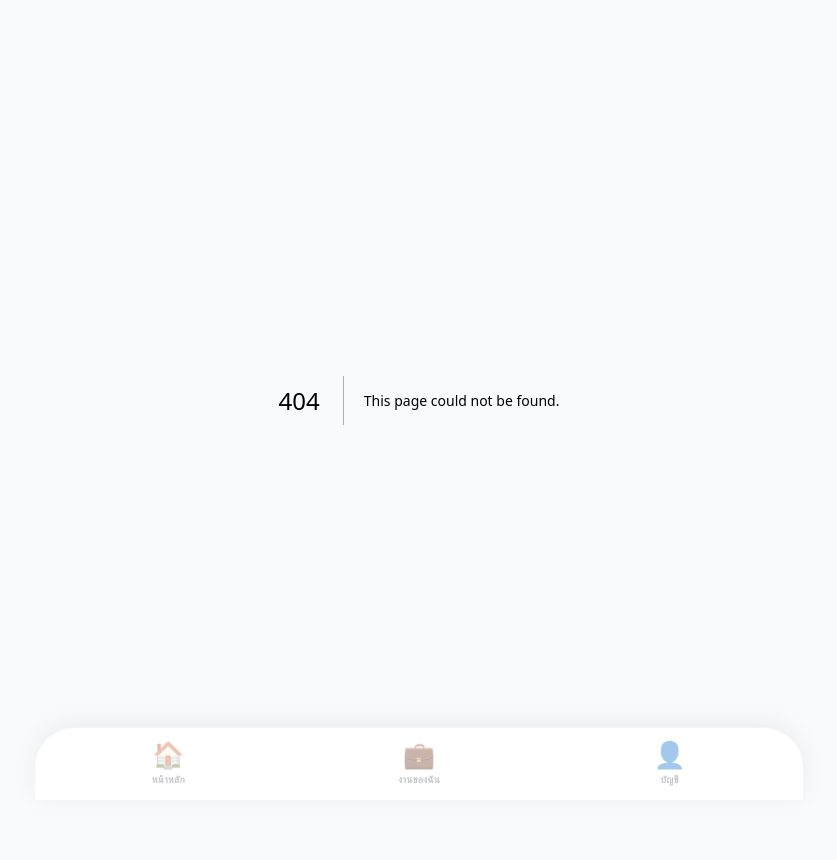
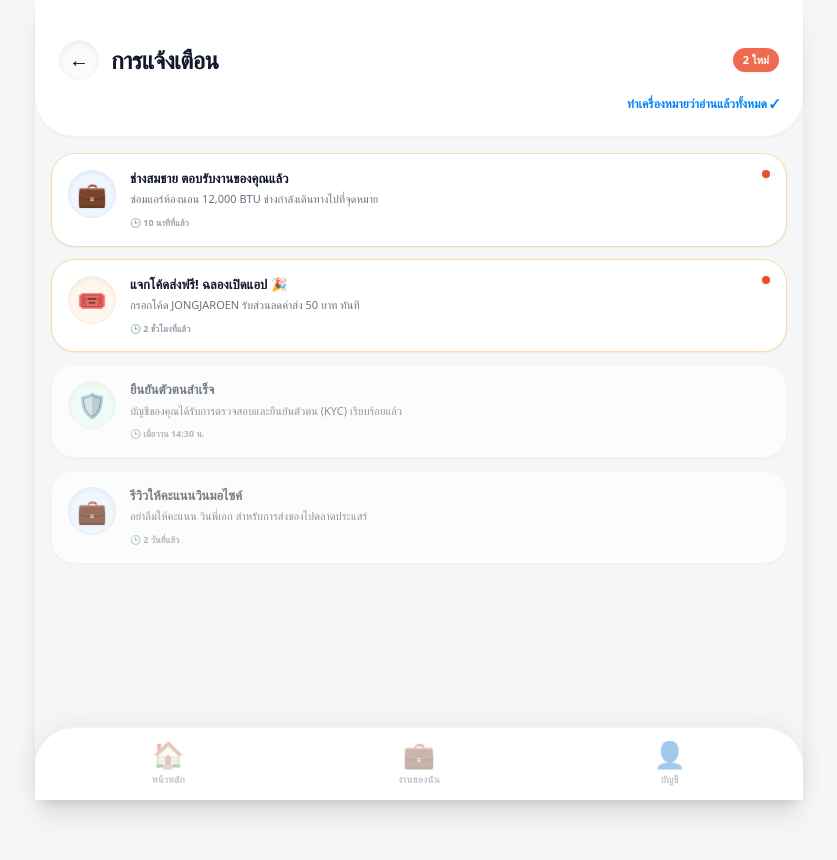
Before and after one commit to BSam-B3/jong-jaroen, a Next.js app: page /notifications in a window 1280 px wide. Before the commit this address had no page. Shown: the top 860 px of the page, without its empty margins (221-1058 px from the left). Built offline with nearby package versions, Linux system fonts and the light colour scheme.

Commit message:
Add notifications page with mock data

```diff
--- /dev/null
+++ b/app/notifications/page.tsx
@@ -0,0 +1,168 @@
+'use client';
+
+import Link from "next/link";
+import { useState } from "react";
+
+// 📌 ข้อมูลจำลอง (Mock Data)
+type NotificationType = 'job' | 'promo' | 'system';
+
+interface Notification {
+  id: string;
+  type: NotificationType;
+  title: string;
+  message: string;
+  time: string;
+  isRead: boolean;
+  link?: string;
+}
+
+const MOCK_NOTIFICATIONS: Notification[] = [
+  {
+    id: '1',
+    type: 'job',
+    title: 'ช่างสมชาย ตอบรับงานของคุณแล้ว',
+    message: 'ซ่อมแอร์ห้องนอน 12,000 BTU ช่างกำลังเดินทางไปที่จุดหมาย',
+    time: '10 นาทีที่แล้ว',
+    isRead: false,
+    link: '/my-jobs'
+  },
+  {
+    id: '2',
+    type: 'promo',
+    title: 'แจกโค้ดส่งฟรี! ฉลองเปิดแอป 🎉',
+    message: 'กรอกโค้ด JONGJAROEN รับส่วนลดค่าส่ง 50 บาท ทันที',
+    time: '2 ชั่วโมงที่แล้ว',
+    isRead: false,
+    link: '/coupons'
+  },
+  {
+    id: '3',
+    type: 'system',
+    title: 'ยืนยันตัวตนสำเร็จ',
+    message: 'บัญชีของคุณได้รับการตรวจสอบและยืนยันตัวตน (KYC) เรียบร้อยแล้ว',
+    time: 'เมื่อวาน 14:30 น.',
+    isRead: true,
+    link: '/profile'
+  },
+  {
+    id: '4',
+    type: 'job',
+    title: 'รีวิวให้คะแนนวินมอไซค์',
+    message: 'อย่าลืมให้คะแนน วินพี่เอก สำหรับการส่งของไปตลาดประแสร์',
+    time: '2 วันที่แล้ว',
+    isRead: true,
+  }
+];
+
+export default function NotificationsPage() {
+  const [notifications, setNotifications] = useState(MOCK_NOTIFICATIONS);
+
+  const unreadCount = notifications.filter(n => !n.isRead).length;
+
+  const markAllAsRead = () => {
+    setNotifications(notifications.map(n => ({ ...n, isRead: true })));
+  };
+
+  return (
+    <div className="min-h-screen bg-[#F4F6F8] flex justify-center font-sans pb-24">
+      <div className="w-full sm:max-w-2xl md:max-w-3xl min-h-screen relative flex flex-col shadow-xl bg-[#F4F6F8]">
+
+        {/* 🟠 Header */}
+        <header className="px-6 pt-10 pb-6 bg-white border-b border-gray-100 shadow-sm rounded-b-[2.5rem] relative z-20 flex flex-col gap-4">
+          <div className="flex items-center justify-between">
+            <div className="flex items-center gap-3">
+              <Link href="/" className="w-10 h-10 rounded-full bg-gray-50 flex items-center justify-center text-xl active:scale-95 transition-transform border border-gray-100 shadow-inner">
+                ←
+              </Link>
+              <h1 className="text-gray-900 text-2xl font-black tracking-tight">การแจ้งเตือน</h1>
+            </div>
+
+            {/* Badge จำนวนที่ยังไม่อ่าน */}
+            {unreadCount > 0 && (
+              <span className="bg-[#EE4D2D] text-white text-[11px] font-black px-2.5 py-1 rounded-full shadow-sm animate-pulse">
+                {unreadCount} ใหม่
+              </span>
+            )}
+          </div>
+
+          {/* ปุ่มอ่านทั้งหมด */}
+          <div className="flex justify-end">
+            <button
+              onClick={markAllAsRead}
+              disabled={unreadCount === 0}
+              className={`text-xs font-bold transition-colors ${unreadCount > 0 ? 'text-[#0082FA] active:scale-95' : 'text-gray-400 cursor-not-allowed'}`}
+            >
+              ทำเครื่องหมายว่าอ่านแล้วทั้งหมด ✓
+            </button>
+          </div>
+        </header>
+
+        {/* 📋 Notification List */}
+        <main className="px-4 mt-4 flex-1 space-y-3">
+          {notifications.length === 0 ? (
+            <div className="bg-white rounded-[2rem] p-10 text-center border border-gray-100 shadow-sm mt-4">
+              <div className="text-5xl mb-3 opacity-50">📭</div>
+              <p className="font-black text-gray-700 text-sm">ไม่มีการแจ้งเตือนใหม่</p>
+              <p className="text-[10px] text-gray-400 font-bold mt-1">คุณติดตามข่าวสารได้ครบถ้วนแล้ว</p>
+            </div>
+          ) : (
+            notifications.map((note) => {
+              const isUnread = !note.isRead;
+
+              // กำหนดสีและไอคอนตามประเภท
+              let icon = "🔔";
+              let colorClass = "bg-gray-100 text-gray-500 border-gray-200";
+
+              if (note.type === 'job') {
+                icon = "💼";
+                colorClass = "bg-blue-50 text-[#0082FA] border-blue-100";
+              } else if (note.type === 'promo') {
+                icon = "🎟️";
+                colorClass = "bg-orange-50 text-[#EE4D2D] border-orange-100";
+              } else if (note.type === 'system') {
+                icon = "🛡️";
+                colorClass = "bg-green-50 text-green-500 border-green-100";
+              }
+
+              const CardContent = (
+                <article className={`relative bg-white rounded-[1.5rem] p-4 shadow-sm border transition-all active:scale-[0.98] ${isUnread ? 'border-orange-200 shadow-md' : 'border-gray-100 opacity-75'}`}>
+                  {/* จุดแจ้งเตือนสีแดง */}
+                  {isUnread && (
+                    <div className="absolute top-4 right-4 w-2 h-2 bg-[#EE4D2D] rounded-full shadow-sm"></div>
+                  )}
+
+                  <div className="flex gap-3.5">
+                    <div className={`w-12 h-12 rounded-full flex items-center justify-center text-2xl shrink-0 border shadow-inner ${colorClass}`}>
+                      {icon}
+                    </div>
+                    <div className="flex-1 pr-4">
+                      <h3 className={`text-[13px] font-black leading-tight mb-1 ${isUnread ? 'text-gray-900' : 'text-gray-600'}`}>
+                        {note.title}
+                      </h3>
+                      <p className="text-[11px] text-gray-500 font-medium leading-relaxed line-clamp-2 mb-2">
+                        {note.message}
+                      </p>
+                      <span className="text-[9px] font-bold text-gray-400 flex items-center gap-1">
+                        🕒 {note.time}
+                      </span>
+                    </div>
+                  </div>
+                </article>
+              );
+
+              return note.link ? (
+                <Link href={note.link} key={note.id} className="block group">
+                  {CardContent}
+                </Link>
+              ) : (
+                <div key={note.id}>
+                  {CardContent}
+                </div>
+              );
+            })
+          )}
+        </main>
+      </div>
+    </div>
+  );
+}
```
